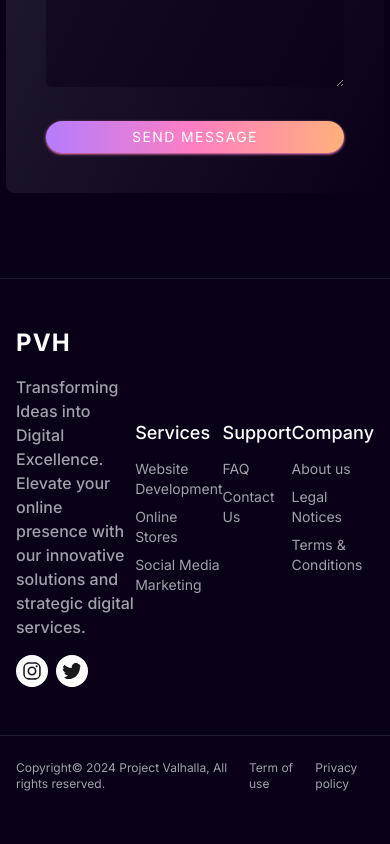
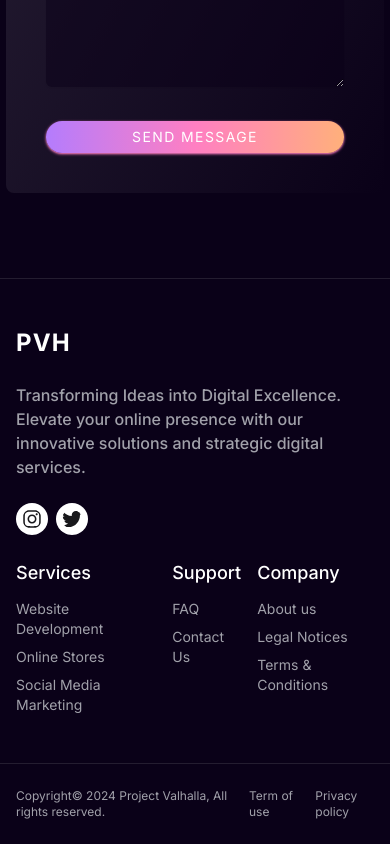
Before and after one commit to ForgingDev/Forging-Dev-Portfolio, a Next.js app: page /contact in a window 390 px wide. Shown: the part 1499-2343 px from the top of the page. Before the commit the page ends 2315 px from the top, so only its background shows below. Built offline with nearby package versions, Linux system fonts and the light colour scheme.

Commit message:
First responsive on 325

```diff
--- a/src/app/components/Knowledge/Knowledge.tsx
+++ b/src/app/components/Knowledge/Knowledge.tsx
@@ -24,7 +24,7 @@ const Knowledge = () => {
       <h3 className="mx-auto mb-12 max-w-lg text-center text-3xl font-bold leading-snug">
         Foundational Values: Our Guiding Principles and Beliefs.
       </h3>
-      <div className="grid grid-cols-2 justify-items-center gap-y-20 md:grid-cols-4">
+      <div className="grid justify-items-center gap-y-20 xs:grid-cols-2 md:grid-cols-4">
         <KnowledgeItem icon={<FaAward />} title="Quality" />
         <KnowledgeItem icon={<FaBitcoin />} title="Innovation" />
         <KnowledgeItem icon={<FaLockOpen />} title="Transparency" />
--- a/src/app/components/Projects/Project.tsx
+++ b/src/app/components/Projects/Project.tsx
@@ -43,7 +43,7 @@ const Project: FC<Props> = ({
         alt={title}
         width={500}
         height={500}
-        className="h-[50vh] min-h-[400px] w-full overflow-hidden rounded-b-md object-cover object-center grayscale-[50%] group-hover:grayscale-0"
+        className="h-[30vh] min-h-[400px] w-full overflow-hidden rounded-b-md object-cover object-center grayscale-[50%] group-hover:grayscale-0 xs:h-[50vh]"
       />
       <div className="absolute left-0 top-[88px] z-0 h-full w-full rounded-lg bg-purple-900 opacity-20 transition-all duration-500 group-hover:opacity-0"></div>
       <div className="absolute -bottom-[9.9rem] border-t-1 border-zinc-200 border-opacity-15 bg-dark-purple bg-opacity-70 p-4 transition-all duration-500 hover:bottom-0">
--- a/src/common/components/Footer/Footer.tsx
+++ b/src/common/components/Footer/Footer.tsx
@@ -5,9 +5,9 @@ import FooterUnder from "./FooterUnder";
 const Footer = () => {
   return (
     <div className="w-screen border-t-1 border-zinc-500 border-opacity-25">
-      <div className="container mx-auto flex max-w-screen-xl items-center px-4 py-12">
+      <div className="container mx-auto flex max-w-screen-xl flex-wrap items-center gap-y-6 px-4 py-12 xs:flex-nowrap xs:gap-y-0">
         <FooterLogo />
-        <div className="flex flex-1 justify-evenly">
+        <div className="flex flex-1 justify-evenly gap-x-4 xs:gap-x-0">
           <FooterSection
             links={[
               {
--- a/src/common/components/Footer/FooterLogo.tsx
+++ b/src/common/components/Footer/FooterLogo.tsx
@@ -4,7 +4,7 @@ import Logo from "../Logo";
 
 const FooterLogo = () => {
   return (
-    <div className="flex w-2/5 flex-col gap-y-4">
+    <div className="flex flex-col gap-y-6 xs:gap-y-4 lg:w-2/5">
       <Logo />
       <p className="font-medium text-zinc-400">
         Transforming Ideas into Digital Excellence. Elevate your online presence
```
